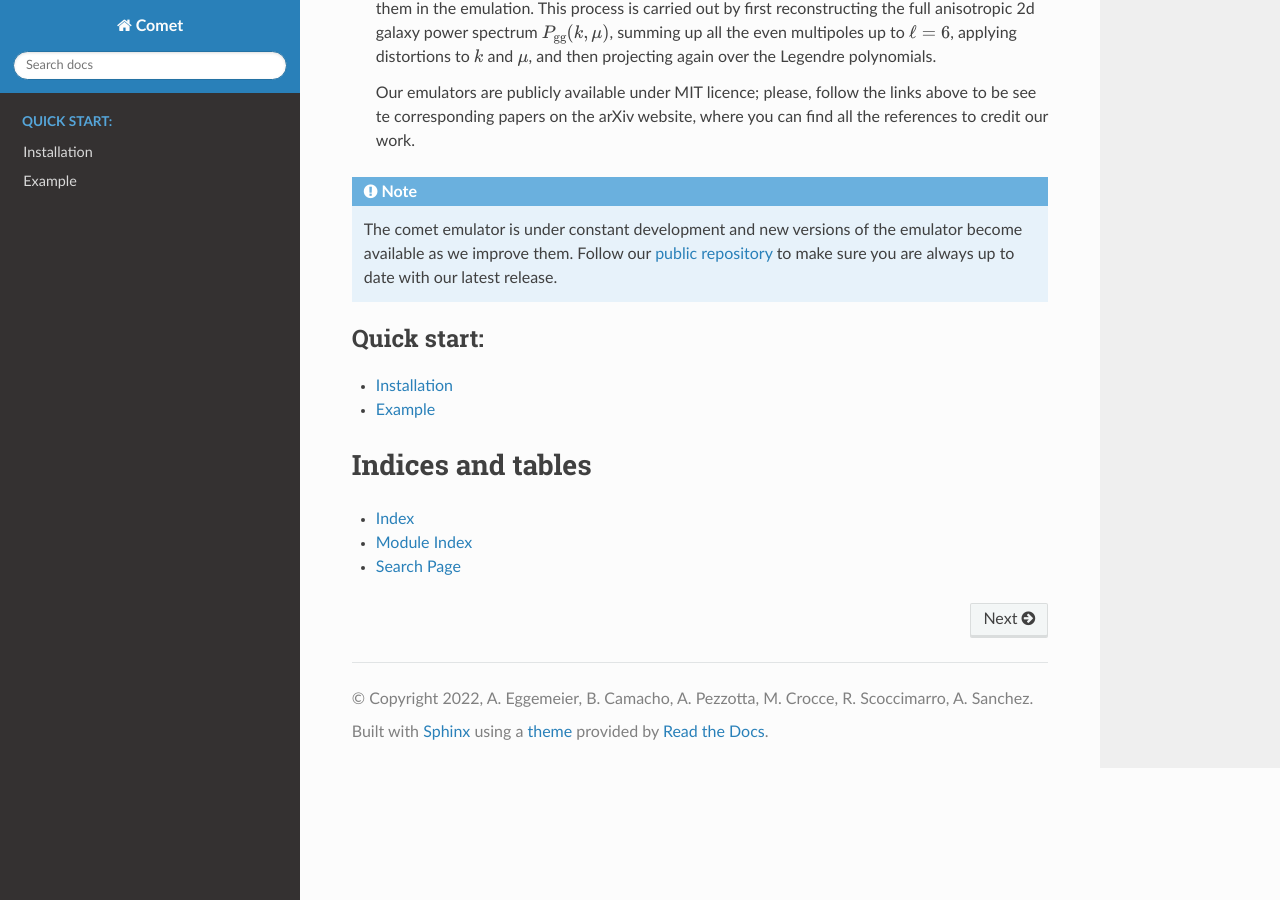
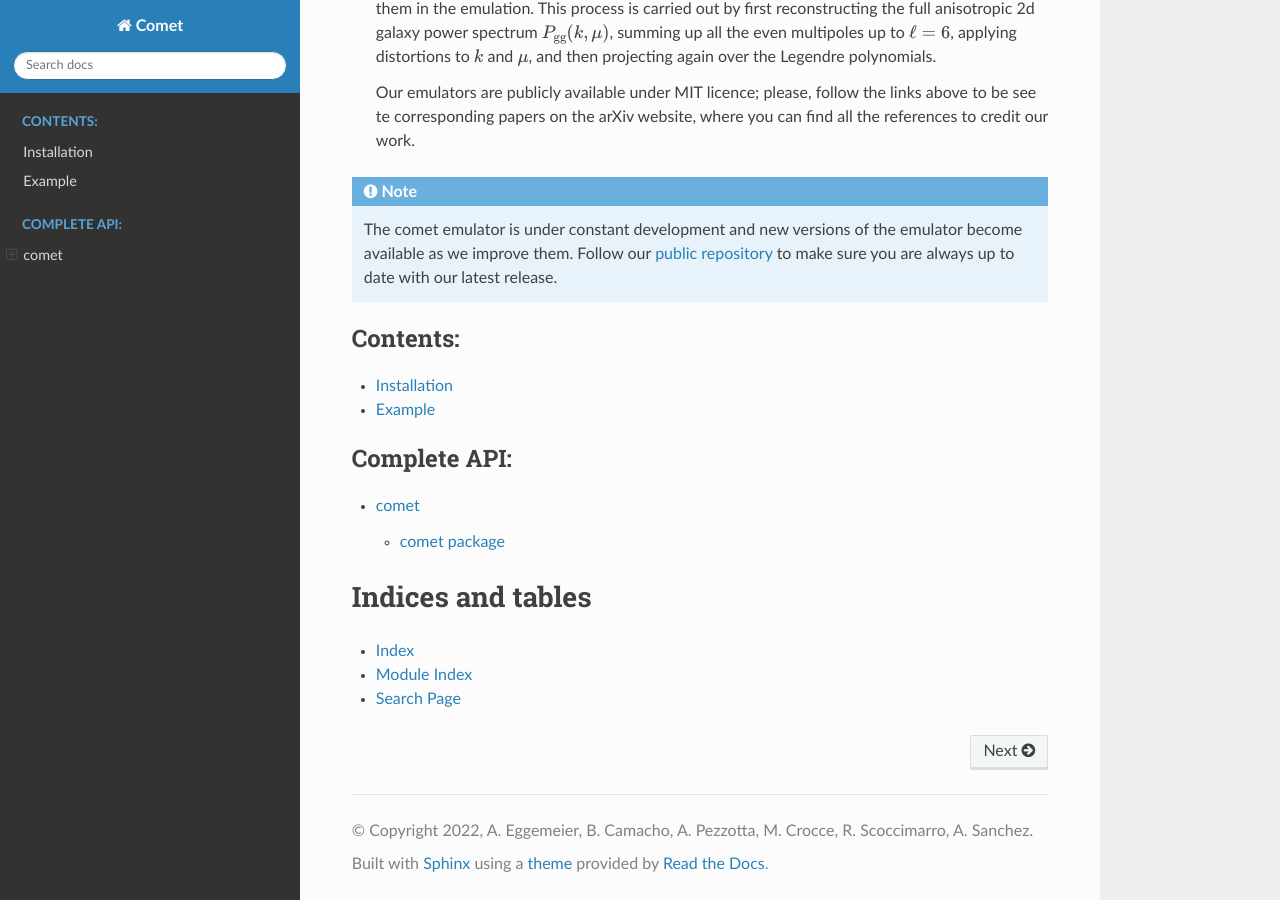
Before and after one commit to adematti/comet-emu, a Sphinx documentation site: the page built from docs/source/index.rst, in a window 1280 px wide and 900 px high, scrolled down 793 px. Built offline with Sphinx 7.4.7 and the Read the Docs theme 2.0.0, drawn with Linux system fonts in a browser that asks for light colours.

```diff
--- a/docs/source/index.rst
+++ b/docs/source/index.rst
@@ -63,11 +63,15 @@ Welcome to COMET's documentation!
 
 .. toctree::
    :maxdepth: 2
-   :caption: Quick start:
+   :caption: Contents:
 
    installation
 
+.. toctree::
+   :maxdepth: 2
+   :caption: Complete API:
 
+   modules
 
 Indices and tables
 ==================
```
Also changed, not shown: 9 other files.
